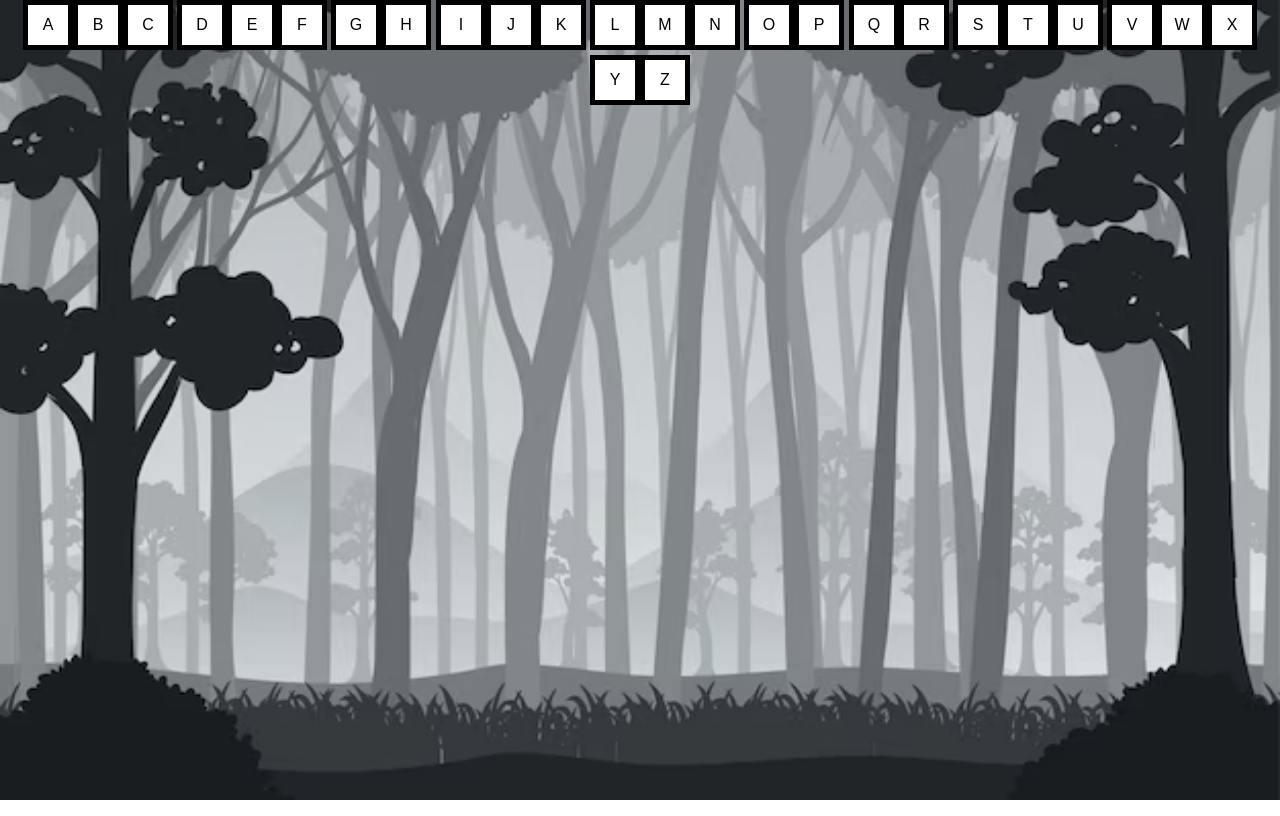
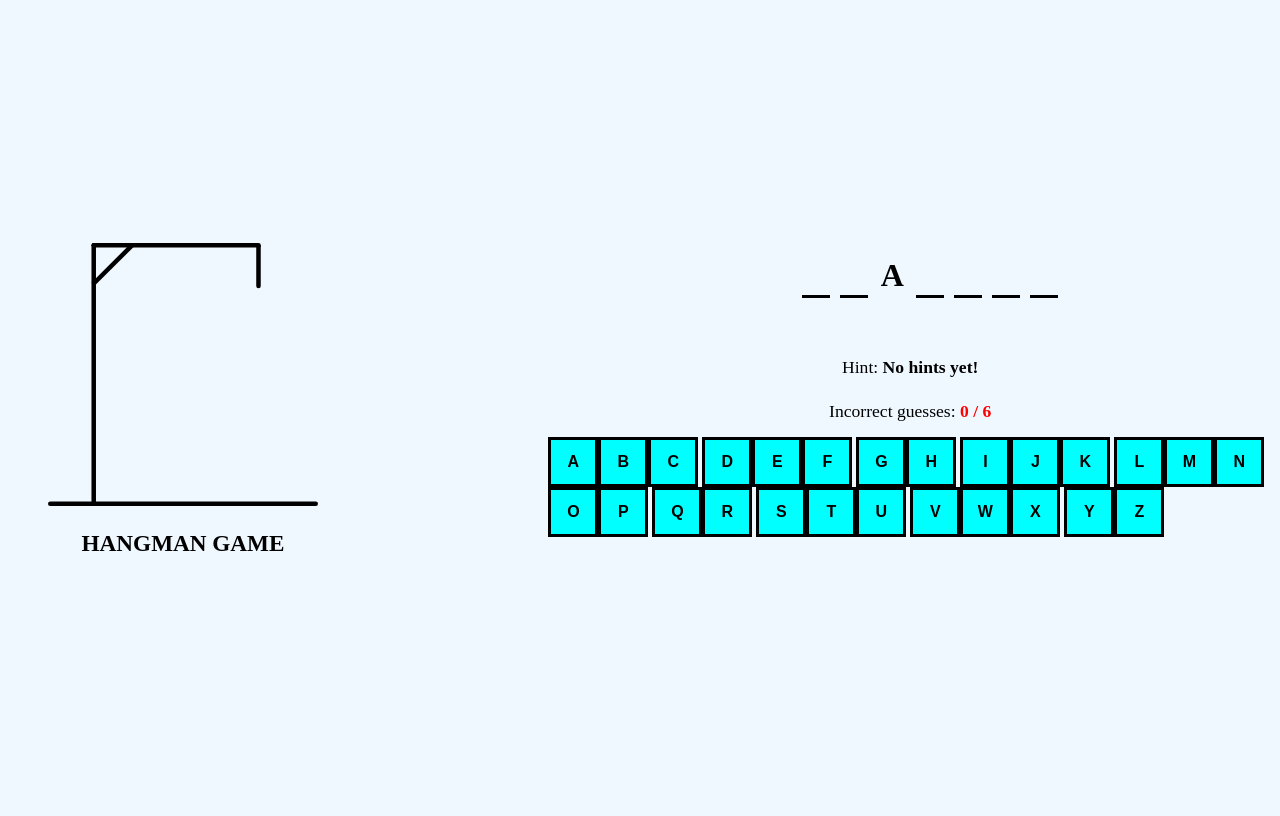
Before and after one commit to Rmclaughlin2022/DatabaseProject, a plain HTML site: page HangPerson/playingPage.html in a window 1280 px wide. Drawn offline with Linux system fonts and the light colour scheme.

Commit message:
hangman page
asdas

```diff
--- a/HangPerson/playingPage.css
+++ b/HangPerson/playingPage.css
@@ -1,15 +1,32 @@
 body {
-    background-image: url(treesBG.avif);
+   /* background-image: url(treesBG.avif);
     background-repeat: no-repeat;
     background-size: cover;
     background-position: center;
+    */
+    display: flex;
+    align-items:center;
+    justify-content: center;
+    min-height: 100vh;
+    background-color: aliceblue;
 }
-html, body {
+
+/*html, body {
     height: 100%;
     margin: 0;
     padding: 0;
 }
-.keyboard {
+    */
+.container{
+    width: 850px;
+    display: flex;
+    gap: 70px;
+    align-items:flex-end;
+    padding: 60px 40px;
+    border-radius: 10px;
+}
+
+.keyboard .game-box {
     display: flex;
     gap: 5px;
     flex-wrap: wrap;
@@ -19,10 +36,11 @@ html, body {
     width: calc(100% / 9 -5px);
     background-color: white;
     font-size: 1rem;
-    font-weight: px;
+    font-weight: 600;
     text-transform: uppercase;
     cursor: pointer;
-    border: 5px solid black;
+    background: aqua;
+    border: 3px solid black;
     width: 50px;
     height: 50px;
 }
@@ -30,3 +48,47 @@ html, body {
     background-color: #e0e0e0;
     transform: scale(1.1);
 }
+
+.hangman-box img {
+    max-width: 270px;
+}
+.hangman-box h1 {
+    font-size: 1.45rem;
+    margin-top: 20px;
+    text-align: center;
+    text-transform: uppercase;
+}
+.word-display{
+    display: flex;
+    gap: 10px;
+    list-style: none;
+    align-items: center;
+    justify-content: center;
+}
+.word-display .letter {
+width: 28px;
+font-size: 2rem;
+font-weight: 600;
+text-transform: uppercase;
+text-align: center;
+margin-bottom: 35px;
+border-bottom: 3px solid black;
+
+}
+.word-display .letter.guessed {
+    border-color: transparent;
+    margin: -40px 0 35px;
+
+}
+.game-box h4{
+    text-align: center;
+    font-size: 1.1rem;
+    font-weight: 500;
+    margin-bottom: 15px;
+}
+.game-box h4 b {
+    font-weight: 600;
+}
+.game-box .guesses-text b {
+    color: #ff0000;
+}
--- a/HangPerson/playingPage.html
+++ b/HangPerson/playingPage.html
@@ -11,35 +11,43 @@
 
 
 <body>
-    <div class="game-Model">
-
+    <div class="container">
+        <div class="hangman-box">
+            <img src="hangman-0.svg" alt="Hangman-img">
+            <h1>Hangman Game</h1>
+        </div>
     </div>
-
-
+    <div class="game-box">
+        <ul class="word-display">
+            <li class="letter"></li>
+            <li class="letter"></li>
+            <li class="letter guessed">a</li>
+            <li class="letter"></li>
+            <li class="letter"></li>
+            <li class="letter"></li>
+            <li class="letter"></li>
+        </ul>
+        <h4 class="hint-text">
+    Hint:
+    <b> No hints yet!</b>
+</h4>
+<h4 class="guesses-text">
+    Incorrect guesses:
+    <b> 0 / 6</b>
+</h4>
     <div class="keyboard">
-        <div class="row1">
             <button>a</button><button>b</button><button>c</button>
             <button>d</button><button>e</button><button>f</button>
             <button>g</button><button>h</button>
-        </div>
-
-        <div class="row2">
             <button>i</button><button>j</button><button>k</button>
             <button>l</button><button>m</button><button>n</button>
             <button>o</button><button>p</button>
-        </div>
-
-        <div class="row3">
             <button>q</button><button>r</button>
             <button>s</button><button>t</button><button>u</button>
             <button>v</button><button>w</button><button>x</button>
-        </div>
-
-        <div class="row4">
             <button>y</button><button>z</button>
         </div>
-
-
+</div>
 </body>
 
 </html>
```
Also changed, not shown: HangPerson/hangman-0.svg (added), HangPerson/hangman.webp (added), HangPerson/lost.gif (added), HangPerson/victory.gif (added).
